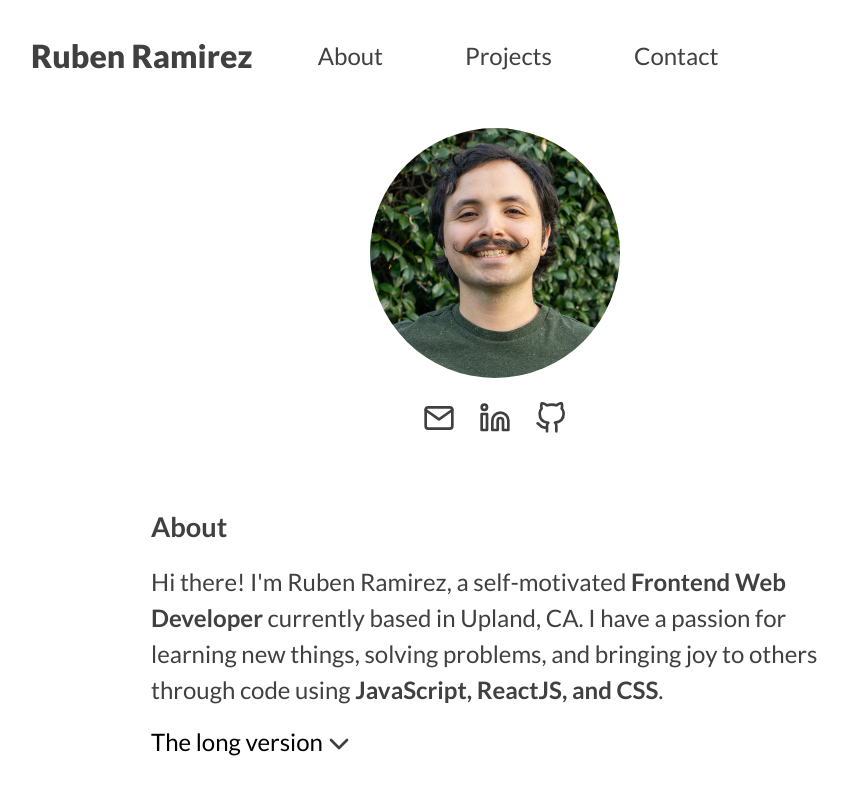
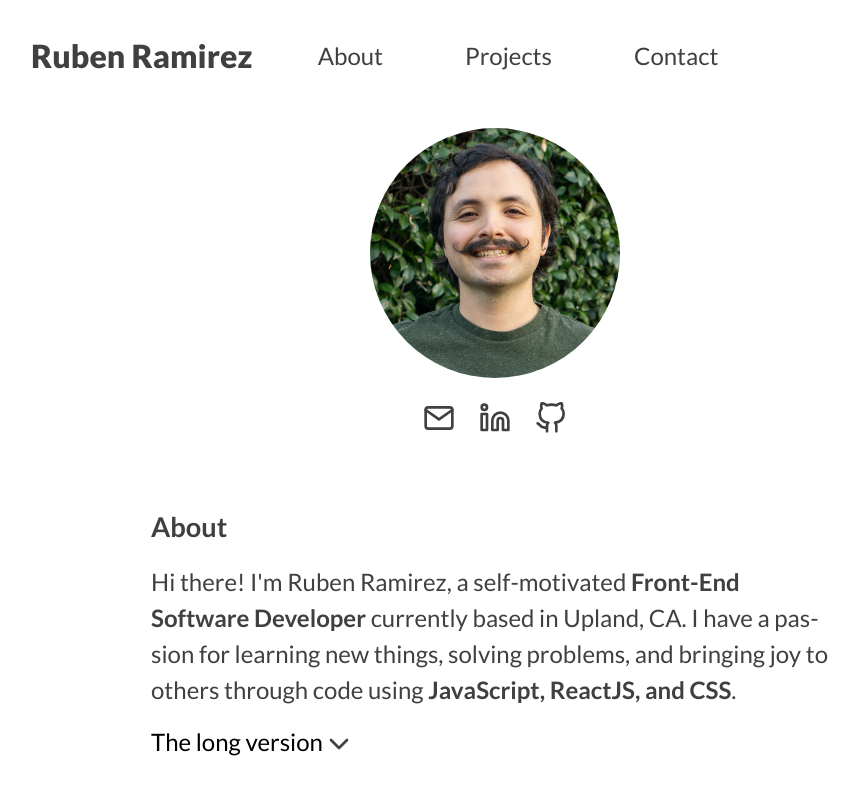
Before and after one commit to rramirez216/rubenramirezdev, a React (Create React App) app: page / in a window 1280 px wide. Shown: the top 800 px of the page, without its empty margins (145-1004 px from the left). Built offline with nearby package versions, Linux system fonts and the light colour scheme.

Commit message:
fixes typo

```diff
--- a/src/components/About.js
+++ b/src/components/About.js
@@ -8,9 +8,9 @@ const About = ({ isToggled, setIsToggled, hoverVariant }) => {
       <Heading>About</Heading>
       <Paragraph>
         Hi there! I'm Ruben Ramirez, a self-motivated{' '}
-        <strong>Frontend Web Developer</strong> currently based in Upland, CA. I
-        have a passion for learning new things, solving problems, and bringing
-        joy to others through code using{' '}
+        <strong>Front-End Software Developer</strong> currently based in Upland,
+        CA. I have a passion for learning new things, solving problems, and
+        bringing joy to others through code using{' '}
         <strong>JavaScript, ReactJS, and CSS</strong>.
       </Paragraph>
       <Accordian
```
